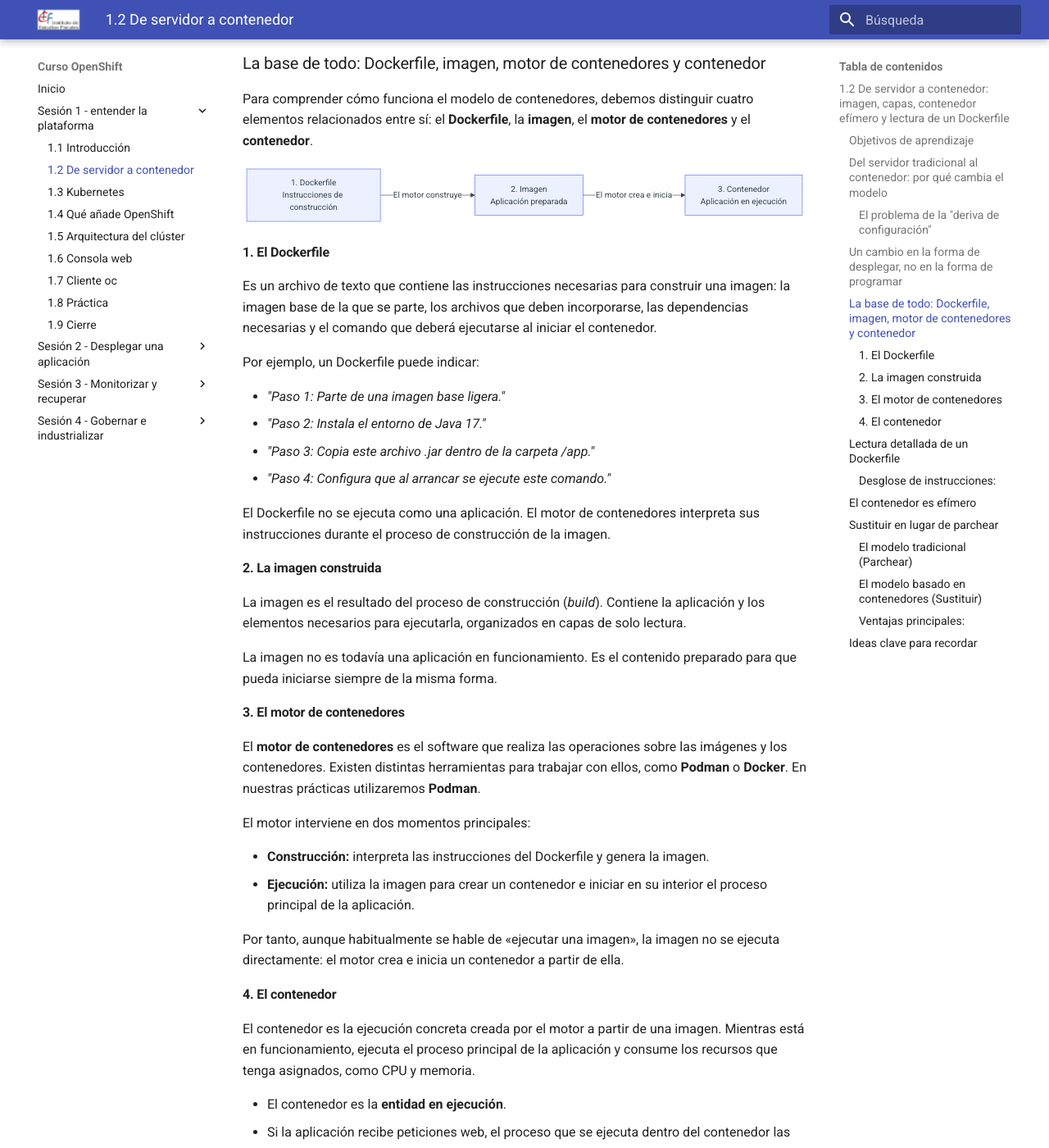
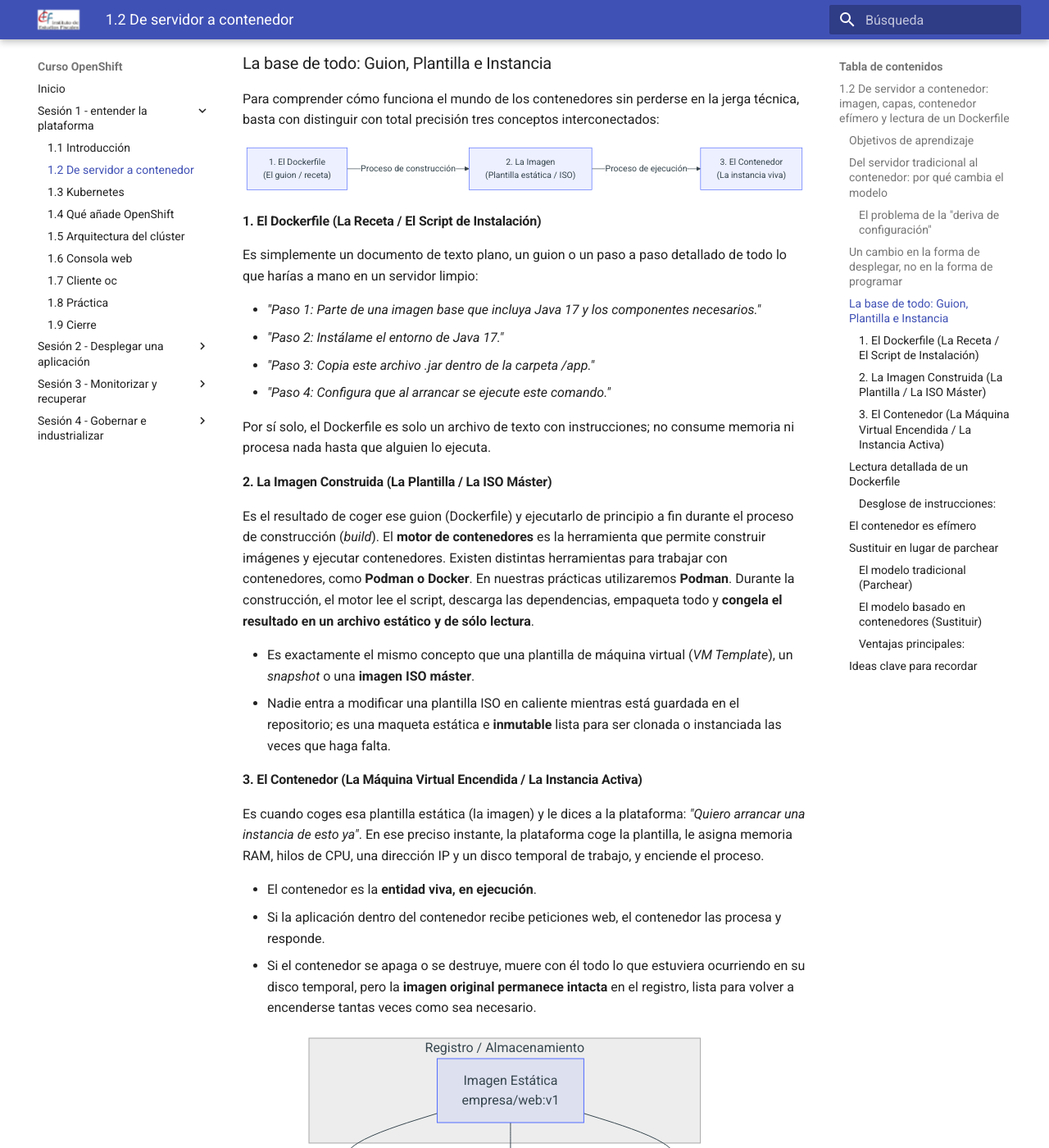
Before and after one commit to ieftraining/curso-openshift, an MkDocs documentation site: the page built from docs/sesion1/1.2 de servidor a contendor.md, in a window 1280 px wide and 1400 px high, scrolled down 1652 px. Shown: the whole window at 82% size. Built offline with MkDocs 1.6.1 and Material for MkDocs 9.7.7, drawn with Linux system fonts in a browser that asks for light colours; some of the changed text lies outside the part shown.

Commit message:
Add files via upload

````diff
--- a/docs/sesion1/1.2 de servidor a contendor.md
+++ b/docs/sesion1/1.2 de servidor a contendor.md
@@ -6,7 +6,7 @@ Al finalizar este apartado serás capaz de:
 
 - Comprender la transición desde la administración tradicional de servidores hacia el modelo basado en contenedores.
 - Entender que los contenedores transforman la forma de empaquetar, distribuir y operar las aplicaciones, sin alterar la lógica de desarrollo o programación.
-- Comprender la relación entre el **Dockerfile**, la **imagen**, el **motor de contenedores** y el **contenedor en ejecución**.
+- Diferenciar con total claridad la secuencia fundamental: **Dockerfile (El guion) → Imagen (La plantilla estática / ISO) → Contenedor (La instancia viva)**.
 - Interpretar de forma práctica las instrucciones clave de un Dockerfile básico.
 - Asimilar la naturaleza efímera de los contenedores y el principio operativo de **sustituir en lugar de parchear**.
 
@@ -45,55 +45,57 @@ flowchart LR
     B --> C["Despliegue Estándar"]
 ```
 
-### La base de todo: Dockerfile, imagen, motor de contenedores y contenedor
+### La base de todo: Guion, Plantilla e Instancia
 
-Para comprender cómo funciona el modelo de contenedores, debemos distinguir cuatro elementos relacionados entre sí: el **Dockerfile**, la **imagen**, el **motor de contenedores** y el **contenedor**.
+Para comprender cómo funciona el mundo de los contenedores sin perderse en la jerga técnica, basta con distinguir con total precisión tres conceptos interconectados:
 
 ```mermaid
 flowchart LR
-    A["1. Dockerfile<br>Instrucciones de construcción"] -->|"El motor construye"| B["2. Imagen<br>Aplicación preparada"]
-    B -->|"El motor crea e inicia"| C["3. Contenedor<br>Aplicación en ejecución"]
+    A["1. El Dockerfile<br>(El guion / receta)"] -->|"Proceso de construcción"| B["2. La Imagen<br>(Plantilla estática / ISO)"]
+    B -->|"Proceso de ejecución"| C["3. El Contenedor<br>(La instancia viva)"]
 ```
 
-#### 1. El Dockerfile
+#### 1. El Dockerfile (La Receta / El Script de Instalación)
 
-Es un archivo de texto que contiene las instrucciones necesarias para construir una imagen: la imagen base de la que se parte, los archivos que deben incorporarse, las dependencias necesarias y el comando que deberá ejecutarse al iniciar el contenedor.
+Es simplemente un documento de texto plano, un guion o un paso a paso detallado de todo lo que harías a mano en un servidor limpio:
 
-Por ejemplo, un Dockerfile puede indicar:
-
-- _"Paso 1: Parte de una imagen base ligera."_
-- _"Paso 2: Instala el entorno de Java 17."_
+- _"Paso 1: Parte de una imagen base que incluya Java 17 y los componentes necesarios."_
+- _"Paso 2: Instálame el entorno de Java 17."_
 - _"Paso 3: Copia este archivo .jar dentro de la carpeta /app."_
 - _"Paso 4: Configura que al arrancar se ejecute este comando."_
 
-El Dockerfile no se ejecuta como una aplicación. El motor de contenedores interpreta sus instrucciones durante el proceso de construcción de la imagen.
+Por sí solo, el Dockerfile es solo un archivo de texto con instrucciones; no consume memoria ni procesa nada hasta que alguien lo ejecuta.
 
-#### 2. La imagen construida
+#### 2. La Imagen Construida (La Plantilla / La ISO Máster)
 
-La imagen es el resultado del proceso de construcción (_build_). Contiene la aplicación y los elementos necesarios para ejecutarla, organizados en capas de solo lectura.
+Es el resultado de coger ese guion (Dockerfile) y ejecutarlo de principio a fin durante el proceso de construcción (_build_). El **motor de contenedores** es la herramienta que permite construir imágenes y ejecutar contenedores. Existen distintas herramientas para trabajar con contenedores, como **Podman o Docker**. En nuestras prácticas utilizaremos **Podman**. Durante la construcción, el motor lee el script, descarga las dependencias, empaqueta todo y **congela el resultado en un archivo estático y de sólo lectura**.
 
-La imagen no es todavía una aplicación en funcionamiento. Es el contenido preparado para que pueda iniciarse siempre de la misma forma.
+- Es exactamente el mismo concepto que una plantilla de máquina virtual (_VM Template_), un _snapshot_ o una **imagen ISO máster**.
+- Nadie entra a modificar una plantilla ISO en caliente mientras está guardada en el repositorio; es una maqueta estática e **inmutable** lista para ser clonada o instanciada las veces que haga falta.
 
-#### 3. El motor de contenedores
+#### 3. El Contenedor (La Máquina Virtual Encendida / La Instancia Activa)
 
-El **motor de contenedores** es el software que realiza las operaciones sobre las imágenes y los contenedores. Existen distintas herramientas para trabajar con ellos, como **Podman** o **Docker**. En nuestras prácticas utilizaremos **Podman**.
+Es cuando coges esa plantilla estática (la imagen) y le dices a la plataforma: _"Quiero arrancar una instancia de esto ya"_.
+En ese preciso instante, la plataforma coge la plantilla, le asigna memoria RAM, hilos de CPU, una dirección IP y un disco temporal de trabajo, y enciende el proceso.
 
-El motor interviene en dos momentos principales:
+- El contenedor es la **entidad viva, en ejecución**.
+- Si la aplicación dentro del contenedor recibe peticiones web, el contenedor las procesa y responde.
+- Si el contenedor se apaga o se destruye, muere con él todo lo que estuviera ocurriendo en su disco temporal, pero la **imagen original permanece intacta** en el registro, lista para volver a encenderse tantas veces como sea necesario.
 
-- **Construcción:** interpreta las instrucciones del Dockerfile y genera la imagen.
-- **Ejecución:** utiliza la imagen para crear un contenedor e iniciar en su interior el proceso principal de la aplicación.
+```mermaid
+flowchart TD
+    subgraph Registro["Registro / Almacenamiento"]
+        A["Imagen Estática<br>empresa/web:v1"]
+    end
 
-Por tanto, aunque habitualmente se hable de «ejecutar una imagen», la imagen no se ejecuta directamente: el motor crea e inicia un contenedor a partir de ella.
+    subgraph Cluster["Infraestructura de Ejecución"]
+        A -->|Instancia 1| B["Contenedor 1<br>En ejecución"]
+        A -->|Instancia 2| C["Contenedor 2<br>En ejecución"]
+        A -->|Instancia 3| D["Contenedor 3<br>En ejecución"]
+    end
+```
 
-#### 4. El contenedor
-
-El contenedor es la ejecución concreta creada por el motor a partir de una imagen. Mientras está en funcionamiento, ejecuta el proceso principal de la aplicación y consume los recursos que tenga asignados, como CPU y memoria.
-
-- El contenedor es la **entidad en ejecución**.
-- Si la aplicación recibe peticiones web, el proceso que se ejecuta dentro del contenedor las procesa y responde.
-- Si el contenedor se apaga o se destruye, desaparece todo lo que estuviera ocurriendo en su almacenamiento temporal, pero la imagen original permanece intacta y puede volver a utilizarse.
-
-En este apartado utilizaremos Podman para comprender cómo se construye una imagen y cómo se crea un contenedor. Más adelante veremos que Kubernetes y OpenShift permiten coordinar y gestionar los contenedores sin tener que iniciarlos y supervisarlos individualmente.
+Una única imagen estática sirve para arrancar múltiples contenedores idénticos simultáneamente.
 
 ### Lectura detallada de un Dockerfile
 
@@ -113,7 +115,7 @@ CMD ["java", "-jar", "/opt/app/app.jar"]
 
 #### Desglose de instrucciones:
 
-- **FROM**: Especifica la **imagen base** de la que se parte. Ninguna imagen se construye desde cero absoluto; se suele reutilizar una plantilla limpia y homologada (por ejemplo, Red Hat Universal Base Image con Java 17).
+- **FROM**: Indica la **imagen base** sobre la que se construirá la nueva imagen. Esta imagen proporciona un punto de partida con determinados componentes ya preparados. En este ejemplo, partimos de una Red Hat Universal Base Image que ya incluye Java 17 y añadimos sobre ella nuestra aplicación.
 - **COPY**: Toma un archivo o binario de nuestro equipo (como el ejecutable .jar de la aplicación) y lo introduce dentro del paquete de la imagen.
 - **EXPOSE**: Indica de forma informativa qué puerto de red interna utiliza la aplicación para recibir peticiones (por ejemplo, el puerto 8080).
 - **CMD**: Fija el comando principal que se ejecutará en primer plano en el momento en que la imagen se convierta en un contenedor activo.
@@ -142,14 +144,14 @@ En la administración clásica, ante una actualización o un error, se accedía
 
 ```mermaid
 flowchart TD
-    A["Modificación de código o Dockerfile"] --> B["Construcción de Nueva Imagen<br>(v2.0)"]
+    A["Modificación de código o receta"] --> B["Construcción de Nueva Imagen<br>(v2.0)"]
     B --> C["Despliegue de Nuevo Contenedor"]
     C --> D["Retirada del Contenedor Antiguo<br>(v1.0)"]
 ```
 
 En las plataformas de contenedores **nunca se modifica un contenedor en marcha**. Ante un cambio de código, una actualización de seguridad o la corrección de un fallo:
 
-- Se actualiza el código o el Dockerfile.
+- Se actualiza el código o la receta (Dockerfile).
 - Se construye una **nueva versión de la imagen** (por ejemplo, v2.0).
 - Se despliega un **nuevo contenedor** a partir de la nueva imagen.
 - Se retira y elimina el contenedor antiguo.
````
